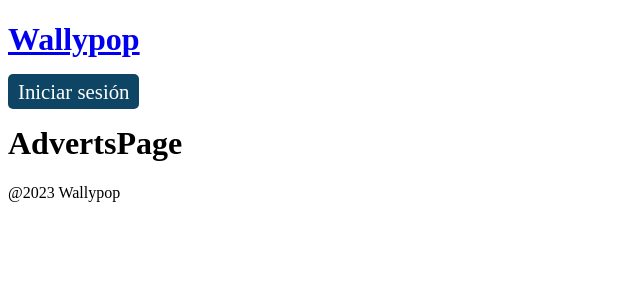
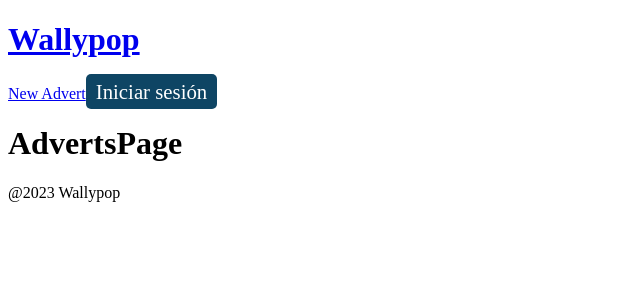
Before and after one commit to alfred3ks/wallypop-react, a React (Vite) app: page /adverts in a window 1280 px wide. Shown: the top 300 px of the page, without its empty margins (0-640 px from the left). Built offline with nearby package versions, Linux system fonts and the light colour scheme.

Commit message:
Creo la ruta el header para ir a la creación de anuncios.

```diff
--- a/src/components/layout/Header.jsx
+++ b/src/components/layout/Header.jsx
@@ -1,4 +1,4 @@
-import { Link } from 'react-router-dom';
+import { Link, NavLink } from 'react-router-dom';
 import AuthButton from '../AuthButton';
 
 const Header = () => {
@@ -8,6 +8,7 @@ const Header = () => {
         <h1>Wallypop</h1>
       </Link>
       <nav>
+        <NavLink to={'/adverts/new'}>New Advert</NavLink>
         <AuthButton />
       </nav>
     </header>
```
